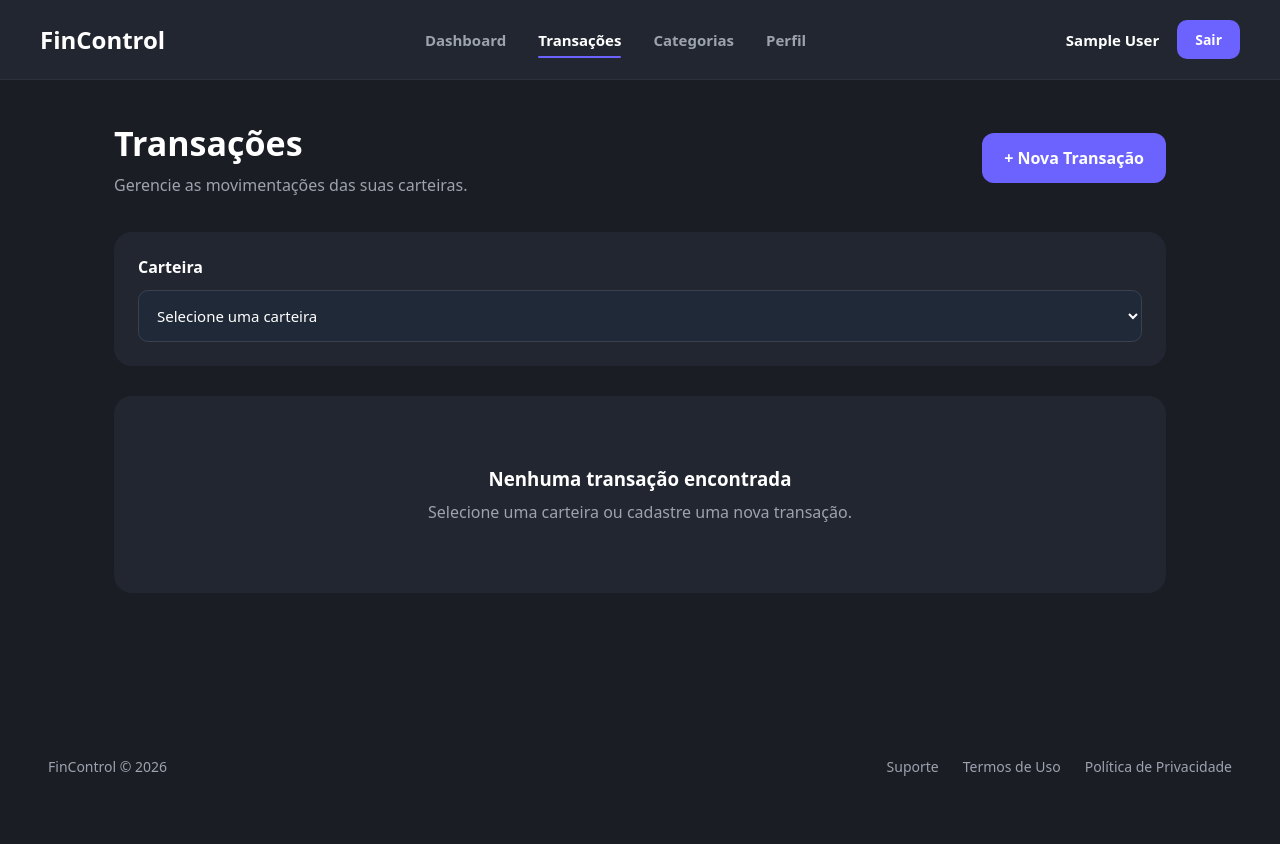
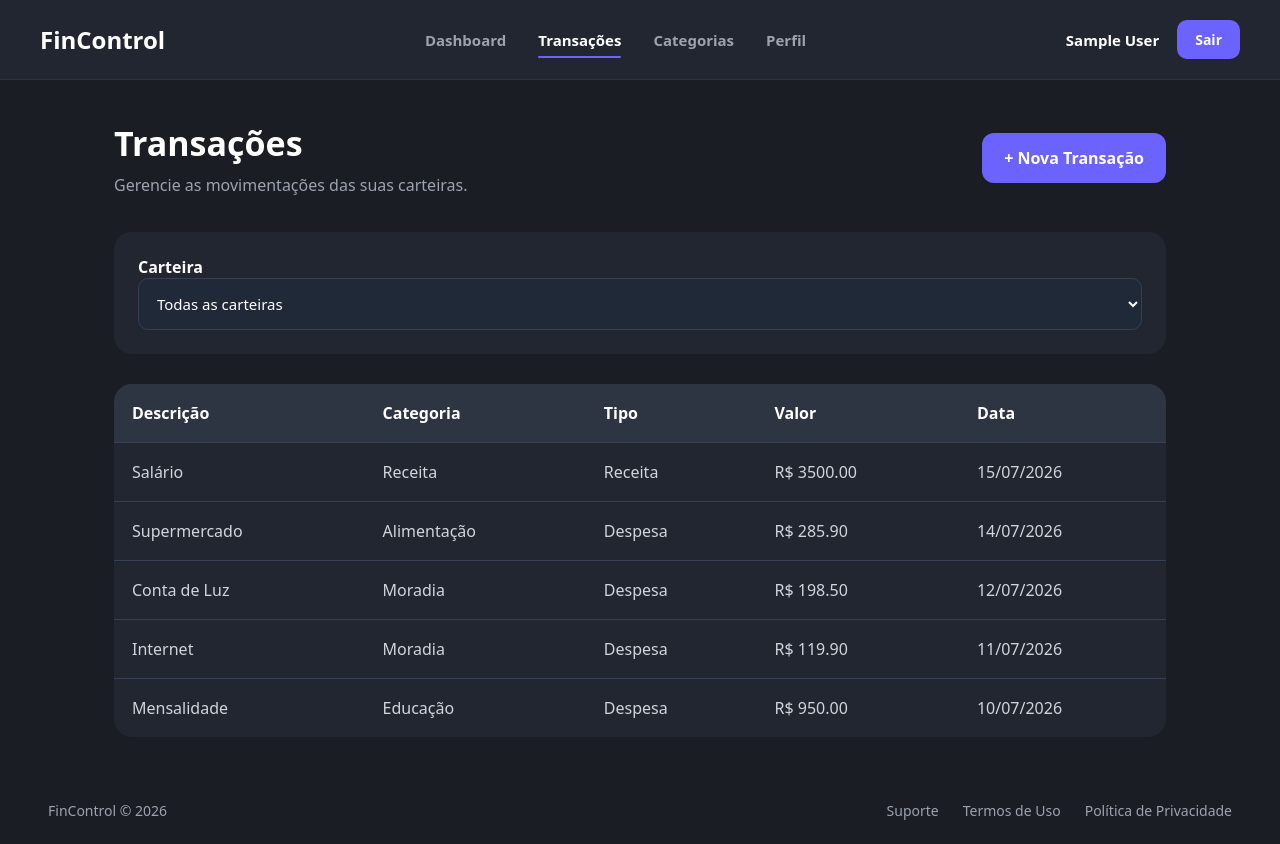
Before and after one commit to GabrielLucim/controle-financeiro, a React (Vite) app: page /app/transacoes in a window 1280 px wide. Before the commit the page ends 800 px from the top, so only its background shows below. Built offline with nearby package versions, Linux system fonts and the light colour scheme; sample sign-in values are in the browser's storage.

Commit message:
feat: implementação de mock de transação

```diff
--- a/src/mocks/transactionMock.js
+++ b/src/mocks/transactionMock.js
@@ -0,0 +1,47 @@
+export const transactionMock = [
+    {
+        id: 1,
+        walletId: 1,
+        description: "Salário",
+        category: "Receita",
+        type: "income",
+        value: 3500.00,
+        date: "15/07/2026"
+    },
+    {
+        id: 2,
+        walletId: 1,
+        description: "Supermercado",
+        category: "Alimentação",
+        type: "expense",
+        value: 285.90,
+        date: "14/07/2026"
+    },
+    {
+        id: 3,
+        walletId: 2,
+        description: "Conta de Luz",
+        category: "Moradia",
+        type: "expense",
+        value: 198.50,
+        date: "12/07/2026"
+    },
+    {
+        id: 4,
+        walletId: 2,
+        description: "Internet",
+        category: "Moradia",
+        type: "expense",
+        value: 119.90,
+        date: "11/07/2026"
+    },
+    {
+        id: 5,
+        walletId: 3,
+        description: "Mensalidade",
+        category: "Educação",
+        type: "expense",
+        value: 950.00,
+        date: "10/07/2026"
+    }
+];
--- a/src/pages/Transactions/Transactions.css
+++ b/src/pages/Transactions/Transactions.css
@@ -89,6 +89,34 @@
     color: #9ca3af;
 }
 
+.transactions-table {
+    background: var(--color-surface, #222630);
+    border-radius: 18px;
+    overflow: hidden;
+}
+
+.transactions-table table {
+    width: 100%;
+    border-collapse: collapse;
+}
+
+.transactions-table th {
+    background: #2d3442;
+    color: white;
+    padding: 18px;
+    text-align: left;
+}
+
+.transactions-table td {
+    padding: 18px;
+    color: #d1d5db;
+    border-top: 1px solid #374151;
+}
+
+.transactions-table tr:hover {
+    background: rgba(255, 255, 255, .03);
+}
+
 @media (max-width:768px) {
 
     .transactions-content {
@@ -105,4 +133,12 @@
         width: 100%;
     }
 
+    .transactions-table {
+        overflow-x: auto;
+    }
+
+    .transactions-table table {
+        min-width: 700px;
+    }
+
 }
--- a/src/pages/Transactions/Transactions.jsx
+++ b/src/pages/Transactions/Transactions.jsx
@@ -1,6 +1,8 @@
 import React from "react";
 import Header from "../../components/Global/Header/Header";
 import Footer from "../../components/Global/Footer/Footer";
+import { dashboardMock } from "../../mocks/dashboardMock";
+import { transactionMock } from "../../mocks/transactionMock";
 import "./Transactions.css";
 
 function Transactions() {
@@ -35,6 +37,8 @@ function Transactions() {
 
                 <section className="transactions-toolbar">
 
+                    <div className="transactions-field">
+
                         <label htmlFor="wallet">
                             Carteira
                         </label>
@@ -43,22 +47,75 @@ function Transactions() {
                             id="wallet"
                             className="transactions-select"
                         >
+
                             <option>
-                            Selecione uma carteira
+                                Todas as carteiras
                             </option>
+
+                            {dashboardMock.map(wallet => (
+
+                                <option
+                                    key={wallet.id}
+                                    value={wallet.id}
+                                >
+                                    {wallet.name}
+                                </option>
+
+                            ))}
+
                         </select>
+
+                    </div>
 
                 </section>
 
-                <section className="transactions-empty">
+                <section className="transactions-table">
 
-                    <h3>
-                        Nenhuma transação encontrada
-                    </h3>
+                    <table>
 
-                    <p>
-                        Selecione uma carteira ou cadastre uma nova transação.
-                    </p>
+                        <thead>
+
+                            <tr>
+
+                                <th>Descrição</th>
+                                <th>Categoria</th>
+                                <th>Tipo</th>
+                                <th>Valor</th>
+                                <th>Data</th>
+
+                            </tr>
+
+                        </thead>
+
+                        <tbody>
+
+                            {transactionMock.map(transaction => (
+
+                                <tr key={transaction.id}>
+
+                                    <td>{transaction.description}</td>
+
+                                    <td>{transaction.category}</td>
+
+                                    <td>
+                                        {transaction.type === "income"
+                                            ? "Receita"
+                                            : "Despesa"}
+                                    </td>
+
+                                    <td>
+                                        R$ {transaction.value.toFixed(2)}
+                                    </td>
+
+                                    <td>{transaction.date}</td>
+
+                                </tr>
+
+                            ))}
+
+                        </tbody>
+
+                    </table>
 
                 </section>
 
```
Lines whose indentation alone changed are shown as unchanged.
